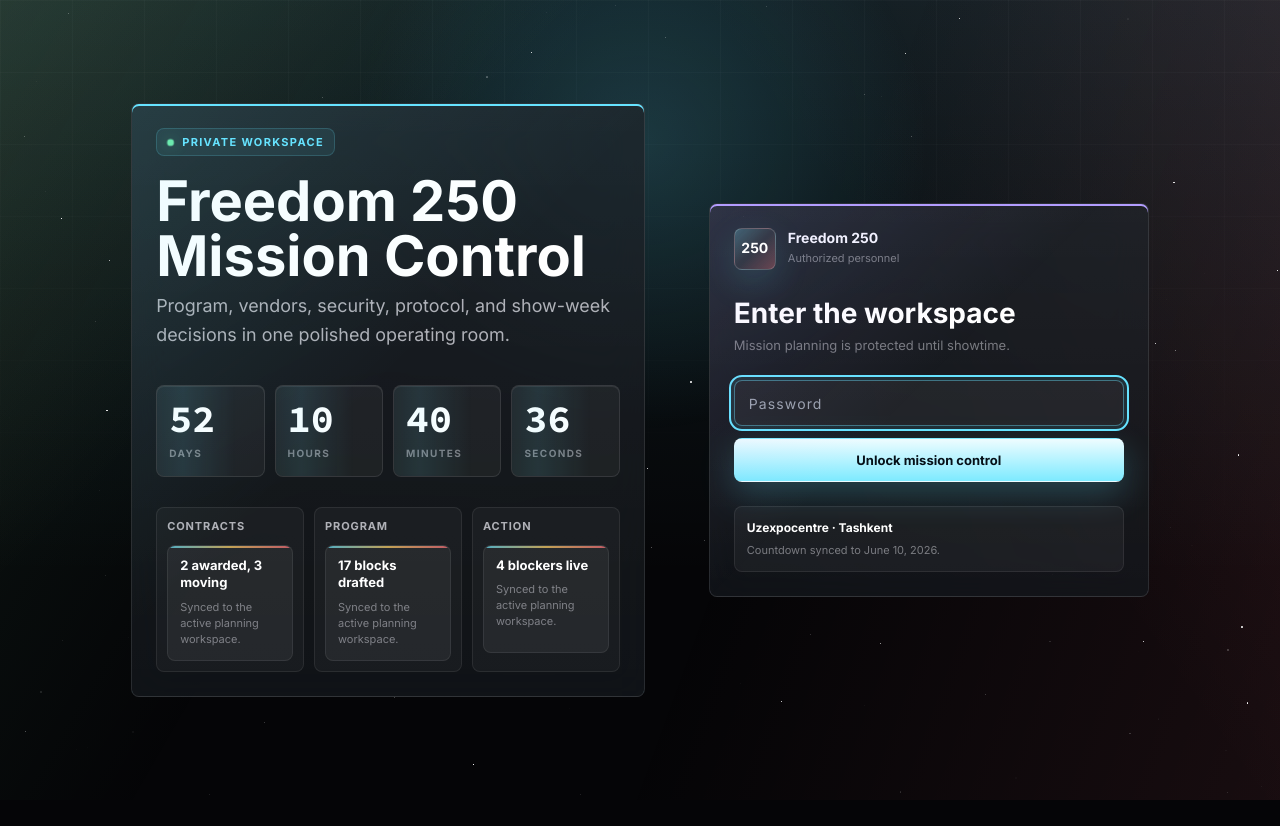
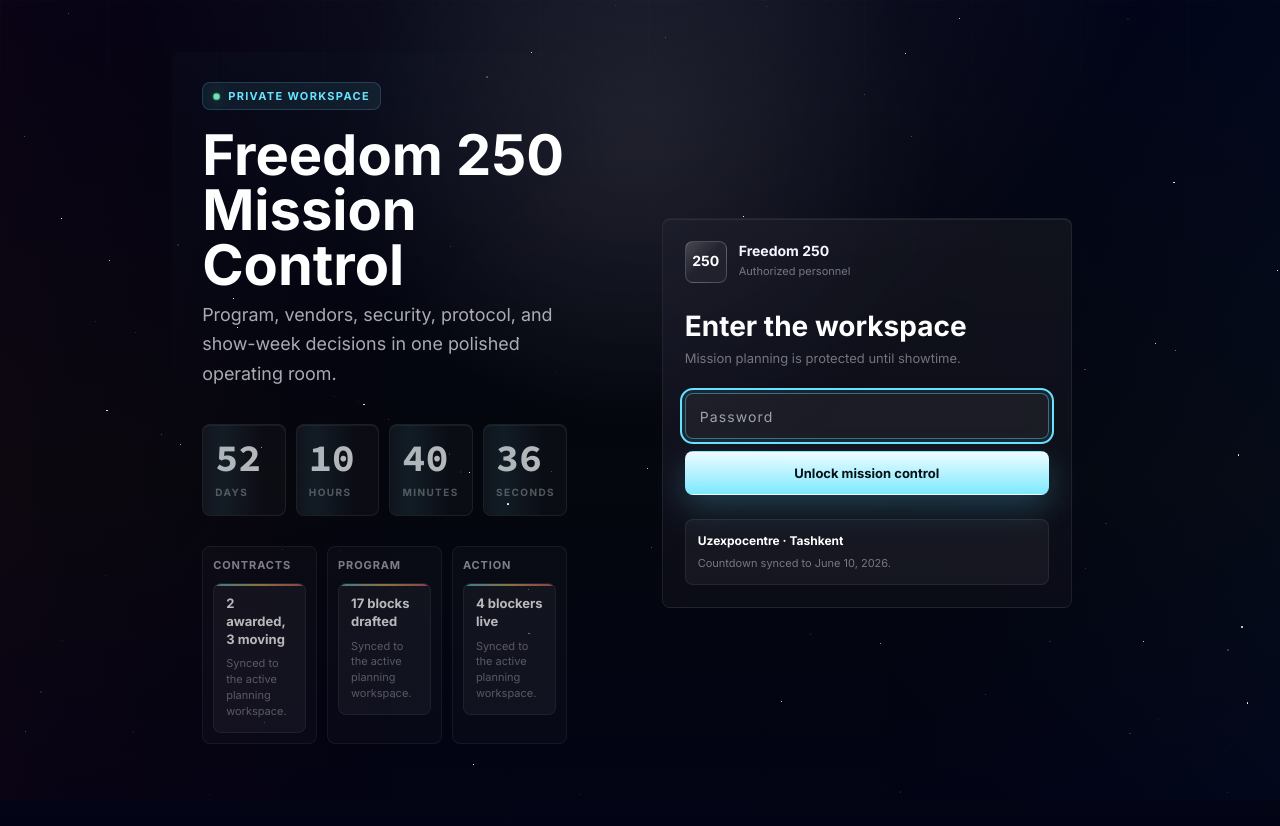
Before and after one commit to TashkentFreedom250/home, a React (Vite) app: page / in a window 1280 px wide. Before the commit the page ends 800 px from the top, so only its background shows below. Built offline with nearby package versions, Linux system fonts and the light colour scheme.

Commit message:
Refine intro splash and visual theme

```diff
--- a/src/index.css
+++ b/src/index.css
@@ -43,10 +43,8 @@
   body {
     margin: 0;
     background:
-      linear-gradient(180deg, rgba(102, 227, 255, 0.11), transparent 36rem),
-      linear-gradient(135deg, rgba(255, 209, 102, 0.08), transparent 26rem),
-      linear-gradient(235deg, rgba(255, 111, 125, 0.08), transparent 30rem),
-      var(--bg);
+      radial-gradient(circle at 50% -12%, rgba(255, 255, 255, 0.08), transparent 32rem),
+      linear-gradient(180deg, #020314 0%, #05070e 58%, #020314 100%);
     color: var(--ink);
     font-family: Inter, -apple-system, BlinkMacSystemFont, "Segoe UI", sans-serif;
     font-size: 14px;
@@ -62,10 +60,10 @@
     z-index: 0;
     pointer-events: none;
     background-image:
-      linear-gradient(rgba(255, 255, 255, 0.035) 1px, transparent 1px),
-      linear-gradient(90deg, rgba(255, 255, 255, 0.035) 1px, transparent 1px);
-    background-size: 72px 72px;
-    mask-image: linear-gradient(to bottom, rgba(0, 0, 0, 0.72), transparent 82%);
+      linear-gradient(rgba(255, 255, 255, 0.022) 1px, transparent 1px),
+      linear-gradient(90deg, rgba(255, 255, 255, 0.022) 1px, transparent 1px);
+    background-size: 108px 108px;
+    mask-image: linear-gradient(to bottom, rgba(0, 0, 0, 0.48), transparent 76%);
   }
 
   * {
@@ -141,9 +139,8 @@
     z-index: 0;
     pointer-events: none;
     background:
-      radial-gradient(circle at var(--mx) var(--my), rgba(102, 227, 255, 0.16), transparent 18rem),
-      linear-gradient(120deg, rgba(114, 246, 183, 0.08), transparent 35%),
-      linear-gradient(290deg, rgba(255, 111, 125, 0.08), transparent 42%);
+      radial-gradient(circle at var(--mx) var(--my), rgba(255, 255, 255, 0.075), transparent 19rem),
+      linear-gradient(90deg, rgba(201, 36, 55, 0.045), transparent 32%, transparent 68%, rgba(37, 101, 189, 0.05));
     transition: background-position 180ms ease;
   }
 
@@ -210,10 +207,51 @@
     opacity: 0.72;
   }
 
+  .intro-fireworks {
+    position: absolute;
+    inset: 0;
+    pointer-events: none;
+    animation: introFireworksOut 820ms ease 1280ms forwards;
+  }
+
+  .intro-burst {
+    position: absolute;
+    left: var(--burst-x);
+    top: var(--burst-y);
+    width: 6px;
+    height: 6px;
+    transform: translate(-50%, -50%) scale(var(--burst-scale));
+  }
+
+  .intro-burst::before {
+    content: "";
+    position: absolute;
+    inset: -2px;
+    border-radius: 50%;
+    background: var(--burst-color);
+    box-shadow: 0 0 28px var(--burst-color);
+    opacity: 0;
+    animation: introFireworkFlash 940ms ease-out var(--burst-delay) forwards;
+  }
+
+  .intro-burst i {
+    position: absolute;
+    left: 50%;
+    top: 50%;
+    width: 3px;
+    height: 18px;
+    margin: -9px 0 0 -1.5px;
+    border-radius: 999px;
+    background: linear-gradient(180deg, var(--burst-color), transparent);
+    opacity: 0;
+    transform-origin: 50% 100%;
+    animation: introSpark 1180ms cubic-bezier(0.15, 0.82, 0.22, 1) var(--burst-delay) forwards;
+  }
+
   .intro-sweep {
     background: linear-gradient(105deg, transparent 0 38%, rgba(255, 255, 255, 0.16) 48%, transparent 58% 100%);
     transform: translateX(-120%);
-    animation: introSweep 1850ms cubic-bezier(0.2, 0.8, 0.2, 1) 1050ms forwards;
+    animation: introSweep 1850ms cubic-bezier(0.2, 0.8, 0.2, 1) 2280ms forwards;
   }
 
   .intro-emblem {
@@ -223,16 +261,17 @@
     display: grid;
     place-items: center;
     opacity: 0;
+    transform: scale(0.94);
     filter: drop-shadow(0 18px 60px rgba(255, 255, 255, 0.1));
-    animation:
-      introEmblemIn 680ms ease 220ms forwards,
-      introEmblemSpin 2200ms cubic-bezier(0.58, 0, 0.16, 1) 520ms forwards;
+    animation: introEmblemIn 560ms ease 1480ms forwards;
   }
 
   .intro-ring {
     position: absolute;
     inset: 0;
     border-radius: 50%;
+    transform-origin: 50% 50%;
+    animation: introRingSpin 2400ms cubic-bezier(0.58, 0, 0.16, 1) 1560ms forwards;
   }
 
   .intro-star {
@@ -247,7 +286,7 @@
     opacity: 0;
     transform: rotate(var(--angle)) translateY(-48px) rotate(calc(var(--angle) * -1)) scale(0.18);
     animation: introStarIn 720ms cubic-bezier(0.2, 0.8, 0.2, 1) forwards;
-    animation-delay: calc(300ms + (var(--i) * 58ms));
+    animation-delay: calc(1580ms + (var(--i) * 45ms));
   }
 
   .intro-core {
@@ -271,7 +310,7 @@
       0 0 0 10px rgba(255, 255, 255, 0.025);
     opacity: 0;
     transform: scale(0.84);
-    animation: introCoreIn 580ms ease 880ms forwards;
+    animation: introCoreIn 580ms ease 1820ms forwards;
   }
 
   .intro-core::before,
@@ -300,7 +339,7 @@
     letter-spacing: 0;
     opacity: 0;
     transform: translateY(8px);
-    animation: introWordmarkIn 520ms ease 1260ms forwards;
+    animation: introWordmarkIn 520ms ease 2460ms forwards;
   }
 
   @keyframes introFieldIn {
@@ -311,14 +350,57 @@
     to { transform: translateX(120%); }
   }
 
+  @keyframes introFireworksOut {
+    to {
+      opacity: 0;
+      transform: scale(0.82);
+    }
+  }
+
+  @keyframes introFireworkFlash {
+    0% {
+      opacity: 0;
+      transform: scale(0.2);
+    }
+    9% {
+      opacity: 1;
+      transform: scale(1.2);
+    }
+    100% {
+      opacity: 0;
+      transform: scale(0.35);
+    }
+  }
+
+  @keyframes introSpark {
+    0% {
+      opacity: 0;
+      transform: rotate(var(--spark-angle)) translateY(0) scaleY(0.2);
+    }
+    12% {
+      opacity: 1;
+    }
+    72% {
+      opacity: 0.92;
+      transform: rotate(var(--spark-angle)) translateY(-76px) scaleY(0.88);
+    }
+    100% {
+      opacity: 0;
+      transform: rotate(var(--spark-angle)) translateY(-96px) scaleY(0.25);
+    }
+  }
+
   @keyframes introEmblemIn {
-    to { opacity: 1; }
-  }
-
-  @keyframes introEmblemSpin {
+    to {
+      opacity: 1;
+      transform: scale(1);
+    }
+  }
+
+  @keyframes introRingSpin {
     0% { transform: rotate(0deg) scale(0.92); }
     72% { transform: rotate(540deg) scale(1); }
-    100% { transform: rotate(540deg) scale(0.96); }
+    100% { transform: rotate(720deg) scale(0.96); }
   }
 
   @keyframes introStarIn {
@@ -357,12 +439,12 @@
     display: flex;
     align-items: center;
     gap: 18px;
-    min-height: 72px;
-    padding: 14px clamp(18px, 4vw, 48px);
-    border-bottom: 1px solid rgba(255, 255, 255, 0.08);
-    background: rgba(5, 5, 7, 0.74);
-    backdrop-filter: blur(24px) saturate(150%);
-    -webkit-backdrop-filter: blur(24px) saturate(150%);
+    min-height: 66px;
+    padding: 12px clamp(18px, 4vw, 44px);
+    border-bottom: 1px solid rgba(255, 255, 255, 0.07);
+    background: rgba(2, 3, 20, 0.82);
+    backdrop-filter: blur(22px) saturate(120%);
+    -webkit-backdrop-filter: blur(22px) saturate(120%);
   }
 
   .brand {
@@ -381,13 +463,12 @@
     border: 1px solid rgba(255, 255, 255, 0.18);
     border-radius: 8px;
     background:
-      linear-gradient(135deg, rgba(102, 227, 255, 0.24), transparent 48%),
-      linear-gradient(315deg, rgba(255, 111, 125, 0.28), transparent 48%),
-      rgba(255, 255, 255, 0.06);
+      linear-gradient(135deg, rgba(255, 255, 255, 0.16), transparent 48%),
+      rgba(255, 255, 255, 0.045);
     color: #fff;
     font-weight: 800;
     letter-spacing: 0;
-    box-shadow: 0 12px 34px rgba(102, 227, 255, 0.16);
+    box-shadow: none;
     overflow: hidden;
   }
 
@@ -448,9 +529,9 @@
 
   .nav-item.active {
     color: #fff;
-    border-color: rgba(102, 227, 255, 0.23);
-    background: linear-gradient(180deg, rgba(102, 227, 255, 0.13), rgba(102, 227, 255, 0.05));
-    box-shadow: inset 0 1px rgba(255, 255, 255, 0.12);
+    border-color: rgba(255, 255, 255, 0.16);
+    background: rgba(255, 255, 255, 0.08);
+    box-shadow: inset 0 1px rgba(255, 255, 255, 0.08);
   }
 
   .nav-icon {
@@ -510,9 +591,9 @@
   }
 
   .page-shell {
-    width: min(1440px, 100%);
+    width: min(1320px, 100%);
     margin: 0 auto;
-    padding: clamp(20px, 4vw, 48px);
+    padding: clamp(18px, 3.6vw, 42px);
   }
 
   .hero-grid {
@@ -1005,14 +1086,14 @@
   .panel,
   .card {
     position: relative;
-    border: 1px solid rgba(255, 255, 255, 0.1);
+    border: 1px solid rgba(255, 255, 255, 0.075);
     border-radius: 8px;
     background:
-      linear-gradient(180deg, rgba(255, 255, 255, 0.065), rgba(255, 255, 255, 0.025)),
-      rgba(13, 16, 22, 0.76);
-    box-shadow: inset 0 1px rgba(255, 255, 255, 0.08);
-    backdrop-filter: blur(18px) saturate(140%);
-    -webkit-backdrop-filter: blur(18px) saturate(140%);
+      linear-gradient(180deg, rgba(255, 255, 255, 0.045), rgba(255, 255, 255, 0.018)),
+      rgba(7, 9, 18, 0.72);
+    box-shadow: inset 0 1px rgba(255, 255, 255, 0.055);
+    backdrop-filter: blur(16px) saturate(110%);
+    -webkit-backdrop-filter: blur(16px) saturate(110%);
     transition:
       border-color 180ms ease,
       background 180ms ease,
@@ -1022,10 +1103,10 @@
 
   .panel:hover,
   .card:hover {
-    border-color: rgba(102, 227, 255, 0.24);
+    border-color: rgba(255, 255, 255, 0.14);
     background:
-      linear-gradient(180deg, rgba(255, 255, 255, 0.08), rgba(255, 255, 255, 0.035)),
-      rgba(20, 24, 32, 0.82);
+      linear-gradient(180deg, rgba(255, 255, 255, 0.055), rgba(255, 255, 255, 0.024)),
+      rgba(10, 12, 22, 0.82);
   }
 
   .lift {
@@ -1033,8 +1114,8 @@
   }
 
   .lift:hover {
-    transform: translateY(-3px);
-    box-shadow: 0 24px 70px rgba(0, 0, 0, 0.34);
+    transform: translateY(-2px);
+    box-shadow: 0 18px 52px rgba(0, 0, 0, 0.24);
   }
 
   .stat-card {
@@ -1117,7 +1198,7 @@
   }
 
   .accent-border {
-    box-shadow: inset 0 2px 0 var(--accent), inset 0 1px rgba(255, 255, 255, 0.08);
+    box-shadow: inset 0 1px 0 rgba(255, 255, 255, 0.08);
   }
 
   .accent-flood::before {
@@ -1126,6 +1207,7 @@
     inset: 0;
     border-radius: inherit;
     background: linear-gradient(135deg, var(--accent-dim), transparent 48%);
+    opacity: 0.36;
     pointer-events: none;
   }
 
@@ -1547,22 +1629,39 @@
     position: relative;
     z-index: 1;
     display: grid;
-    grid-template-columns: minmax(0, 1fr) minmax(360px, 440px);
-    gap: clamp(24px, 5vw, 72px);
-    align-items: center;
-    width: min(1120px, 100%);
+    grid-template-columns: minmax(0, 0.92fr) minmax(340px, 410px);
+    gap: clamp(22px, 5vw, 64px);
+    align-items: center;
+    width: min(1040px, 100%);
     min-height: 100vh;
     margin: 0 auto;
     padding: clamp(22px, 4vw, 52px);
   }
 
   .login-preview {
-    min-height: 520px;
-    padding: 24px;
+    min-height: 480px;
+    padding: clamp(18px, 3vw, 30px);
+  }
+
+  .login-preview.panel {
+    border-color: transparent;
+    background: transparent;
+    box-shadow: none;
+    backdrop-filter: none;
+    -webkit-backdrop-filter: none;
+  }
+
+  .login-preview.accent-flood::before {
+    opacity: 0.18;
+  }
+
+  .login-preview .hero-countdown,
+  .login-preview .mock-board {
+    opacity: 0.72;
   }
 
   .login-card {
-    padding: 24px;
+    padding: 22px;
     animation: fadeUp 480ms ease both;
   }
 
@@ -1596,23 +1695,28 @@
   /* ── Mission Brief Hero ─────────────────────────────────────────── */
   .brief-hero {
     position: relative;
-    padding: clamp(28px, 5vw, 56px) clamp(22px, 4vw, 44px) clamp(32px, 4vw, 48px);
-    margin-bottom: 22px;
-    border: 1px solid rgba(255, 255, 255, 0.1);
-    border-radius: 18px;
+    display: flex;
+    min-height: clamp(500px, 62vh, 680px);
+    flex-direction: column;
+    justify-content: center;
+    padding: clamp(34px, 6vw, 74px) clamp(18px, 3vw, 34px);
+    margin-bottom: 30px;
+    border: 0;
+    border-top: 1px solid rgba(255, 255, 255, 0.075);
+    border-bottom: 1px solid rgba(255, 255, 255, 0.075);
+    border-radius: 0;
     overflow: hidden;
     background:
-      linear-gradient(180deg, rgba(20, 24, 36, 0.86), rgba(8, 10, 16, 0.94));
-    box-shadow:
-      inset 0 1px rgba(255, 255, 255, 0.1),
-      0 30px 90px rgba(0, 0, 0, 0.42);
+      radial-gradient(circle at 50% 18%, rgba(255, 255, 255, 0.075), transparent 28rem),
+      linear-gradient(180deg, rgba(2, 3, 20, 0.2), rgba(2, 3, 20, 0.58));
+    box-shadow: none;
   }
 
   .aurora {
     position: absolute;
     border-radius: 50%;
-    filter: blur(60px);
-    opacity: 0.55;
+    filter: blur(90px);
+    opacity: 0.18;
     pointer-events: none;
     will-change: transform;
   }
@@ -1622,7 +1726,7 @@
     height: 520px;
     top: -200px;
     left: -120px;
-    background: radial-gradient(circle, rgba(85, 148, 255, 0.42), transparent 65%);
+    background: radial-gradient(circle, rgba(37, 101, 189, 0.36), transparent 65%);
     animation: floatA 18s ease-in-out infinite;
   }
 
@@ -1631,7 +1735,7 @@
     height: 480px;
     top: -80px;
     right: -160px;
-    background: radial-gradient(circle, rgba(255, 111, 125, 0.36), transparent 65%);
+    background: radial-gradient(circle, rgba(201, 36, 55, 0.34), transparent 65%);
     animation: floatB 22s ease-in-out infinite;
   }
 
@@ -1650,10 +1754,10 @@
     position: absolute;
     inset: 0;
     background-image:
-      linear-gradient(rgba(255, 255, 255, 0.04) 1px, transparent 1px),
-      linear-gradient(90deg, rgba(255, 255, 255, 0.04) 1px, transparent 1px);
-    background-size: 56px 56px;
-    mask-image: radial-gradient(ellipse at top, #000, transparent 75%);
+      linear-gradient(rgba(255, 255, 255, 0.026) 1px, transparent 1px),
+      linear-gradient(90deg, rgba(255, 255, 255, 0.026) 1px, transparent 1px);
+    background-size: 92px 92px;
+    mask-image: radial-gradient(ellipse at top, #000, transparent 68%);
     pointer-events: none;
   }
 
@@ -1663,12 +1767,12 @@
     top: -2px;
     left: 0;
     right: 0;
-    height: 3px;
+    height: 1px;
     background: linear-gradient(90deg,
       var(--coral) 0%, var(--coral) 33%,
       #ffffff 33%, #ffffff 66%,
       var(--blue) 66%, var(--blue) 100%);
-    opacity: 0.85;
+    opacity: 0.62;
   }
 
   .brief-meta-row {
@@ -1684,14 +1788,13 @@
   .brief-title {
     position: relative;
     z-index: 1;
-    margin: 28px 0 10px;
+    margin: 30px 0 12px;
     color: #fff;
     font-family: "Merriweather", "Inter", serif;
-    font-size: clamp(56px, 10vw, 132px);
+    font-size: clamp(62px, 11vw, 148px);
     font-weight: 900;
     line-height: 0.92;
-    letter-spacing: -0.02em;
-    animation: titleGlow 6s ease-in-out infinite;
+    letter-spacing: 0;
   }
 
   @keyframes titleGlow {
@@ -1700,11 +1803,11 @@
   }
 
   .brief-title-num {
-    background: linear-gradient(135deg, #ffffff 10%, var(--cyan) 38%, var(--amber) 70%, var(--coral) 100%);
+    background: linear-gradient(135deg, #ffffff 12%, #dcecff 48%, #7ca7ff 100%);
     -webkit-background-clip: text;
     background-clip: text;
     color: transparent;
-    text-shadow: 0 0 60px rgba(102, 227, 255, 0.18);
+    text-shadow: none;
     font-style: italic;
   }
 
@@ -1712,8 +1815,8 @@
     position: relative;
     z-index: 1;
     margin: 0 0 24px;
-    max-width: 780px;
-    color: var(--muted);
+    max-width: 720px;
+    color: rgba(247, 248, 255, 0.62);
     font-size: clamp(14px, 1.2vw, 16px);
     line-height: 1.55;
     letter-spacing: 0.01em;
@@ -1725,8 +1828,8 @@
     display: flex;
     flex-wrap: wrap;
     align-items: flex-end;
-    gap: 24px;
-    padding: 14px 0 4px;
+    gap: 18px;
+    padding: 20px 0 2px;
   }
 
   .brief-actions {
@@ -1735,7 +1838,7 @@
     display: flex;
     flex-wrap: wrap;
     gap: 10px;
-    margin-top: 26px;
+    margin-top: 24px;
   }
 
   .btn-badge {
@@ -1771,7 +1874,7 @@
     display: inline-block;
     color: #fff;
     font-family: "Source Code Pro", ui-monospace, SFMono-Regular, Menlo, monospace;
-    font-size: clamp(46px, 8vw, 96px);
+    font-size: clamp(42px, 7vw, 84px);
     font-weight: 700;
     line-height: 1;
     letter-spacing: -0.04em;
@@ -1781,13 +1884,13 @@
 
   .flip-inner {
     display: inline-block;
-    background: linear-gradient(180deg, #ffffff 0%, #c9f6ff 60%, #66e3ff 100%);
+    background: linear-gradient(180deg, #ffffff 0%, #dfeaff 62%, #8faeff 100%);
     -webkit-background-clip: text;
     background-clip: text;
     color: transparent;
     animation: flipIn 380ms cubic-bezier(0.2, 0.8, 0.2, 1);
     transform-origin: 50% 100%;
-    text-shadow: 0 0 32px rgba(102, 227, 255, 0.18);
+    text-shadow: none;
   }
 
   @keyframes flipIn {
@@ -1821,7 +1924,7 @@
     font-size: clamp(40px, 7vw, 84px);
     font-weight: 400;
     line-height: 1;
-    animation: blink 1s ease-in-out infinite;
+    animation: blink 1.3s ease-in-out infinite;
   }
 
   @keyframes blink {
@@ -1836,7 +1939,7 @@
     padding: 8px 14px;
     border: 1px solid rgba(255, 255, 255, 0.1);
     border-radius: 999px;
-    background: rgba(255, 255, 255, 0.035);
+    background: rgba(255, 255, 255, 0.025);
     backdrop-filter: blur(8px);
   }
 
@@ -1858,15 +1961,15 @@
   .command-grid {
     display: grid;
     grid-template-columns: minmax(0, 1.7fr) minmax(0, 1fr) minmax(0, 1fr);
-    gap: 14px;
-    margin-bottom: 22px;
+    gap: 12px;
+    margin-bottom: 26px;
   }
 
   .command-card {
-    padding: 20px;
+    padding: 18px;
     display: flex;
     flex-direction: column;
-    min-height: 320px;
+    min-height: 292px;
   }
 
   .command-head {
```
Also changed, not shown: src/components/IntroSplash.jsx (+35 -2 lines).
